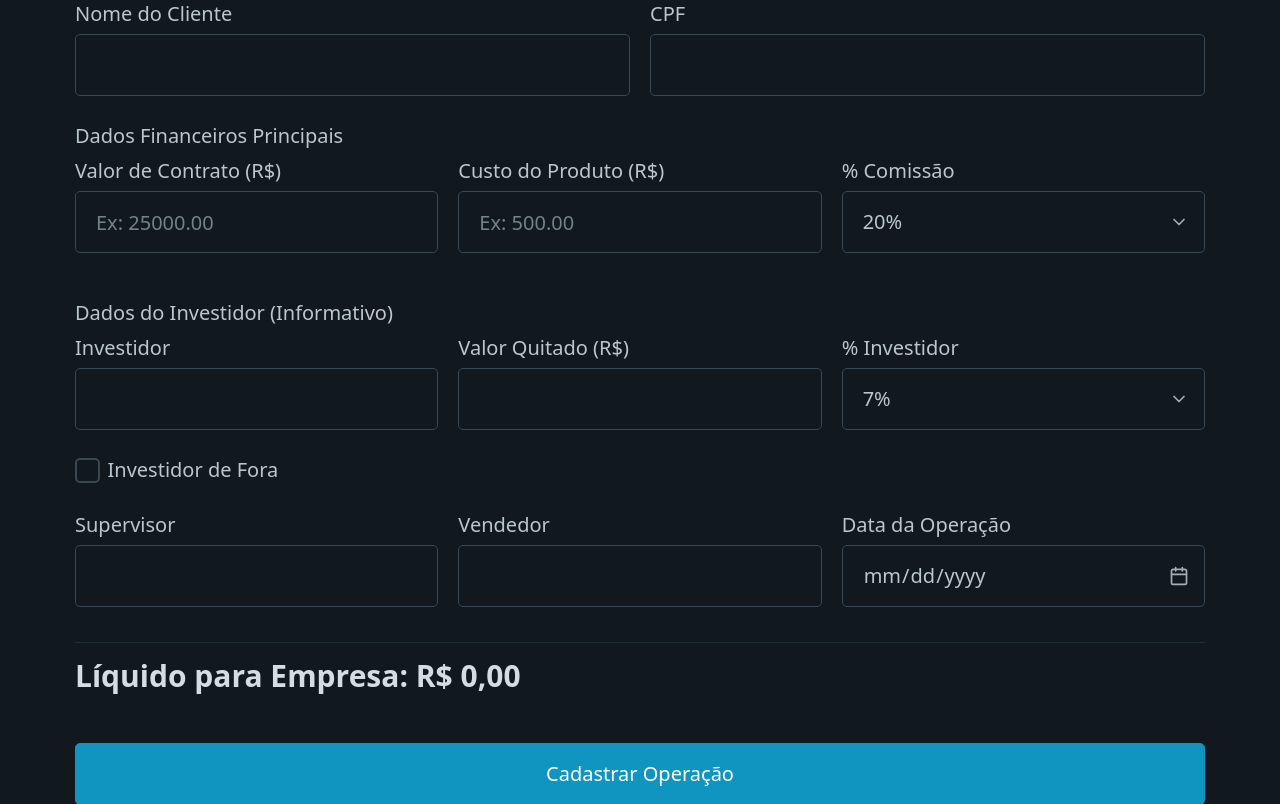
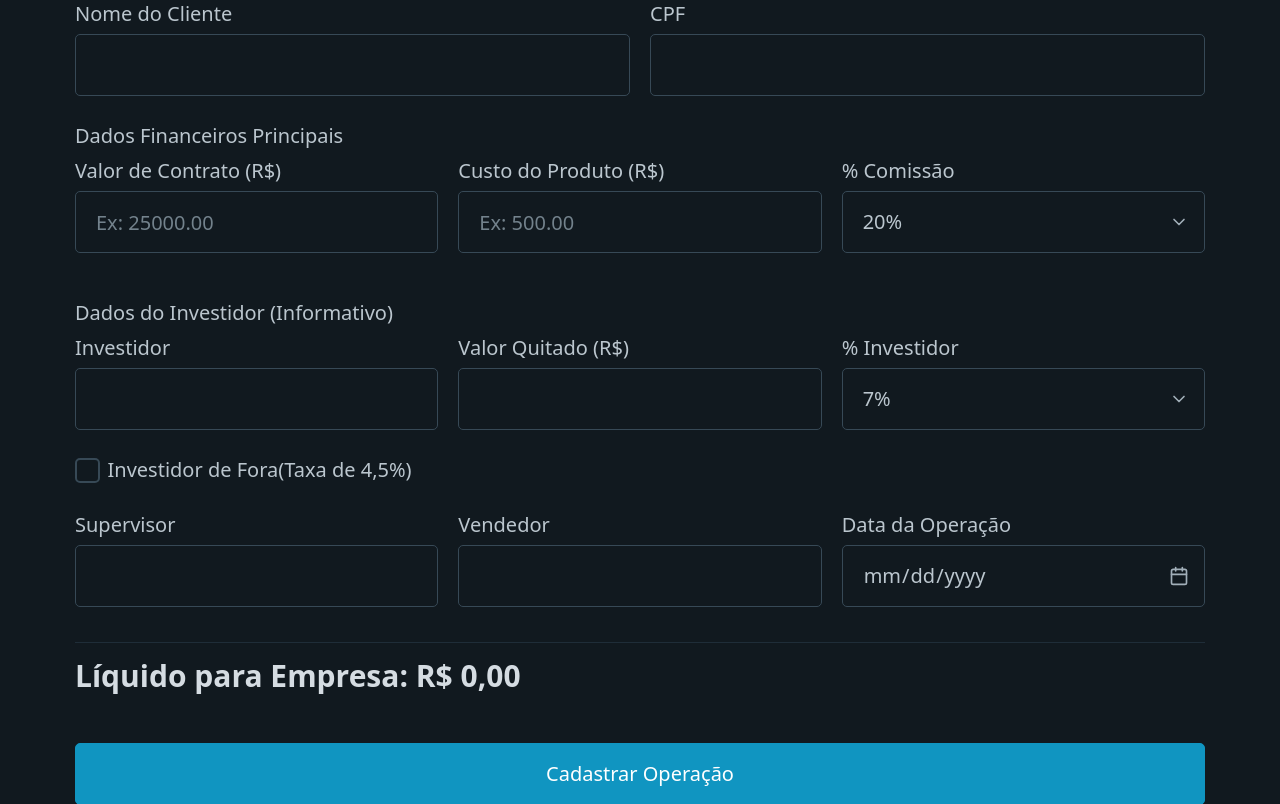
Before and after one commit to LGEEEEEE/controle-alianca-consig, a Flask app: page / in a window 1280 px wide. Shown: the part 294-1098 px from the top of the page. Run offline with Flask 3, Linux system fonts and the light colour scheme; a user stored in the database is signed in.

Commit message:
Arrumando detalhes do investidor

```diff
--- a/templates/index.html
+++ b/templates/index.html
@@ -40,7 +40,7 @@
                     <label for="valor_quitado">Valor Quitado (R$)<input type="number" id="valor_quitado" name="valor_quitado" step="0.01"></label>
                     <label for="percentual_investidor">% Investidor<select id="percentual_investidor" name="percentual_investidor"><option value="7">7%</option><option value="8">8%</option><option value="9">9%</option><option value="10">10%</option></select></label>
                 </div>
-                <label for="investidor_fora"><input type="checkbox" id="investidor_fora" name="investidor_fora" value="1">Investidor de Fora</label>
+                <label for="investidor_fora"><input type="checkbox" id="investidor_fora" name="investidor_fora" value="1">Investidor de Fora(Taxa de 4,5%)</label>
             </fieldset>
 
             <div class="grid">
```
